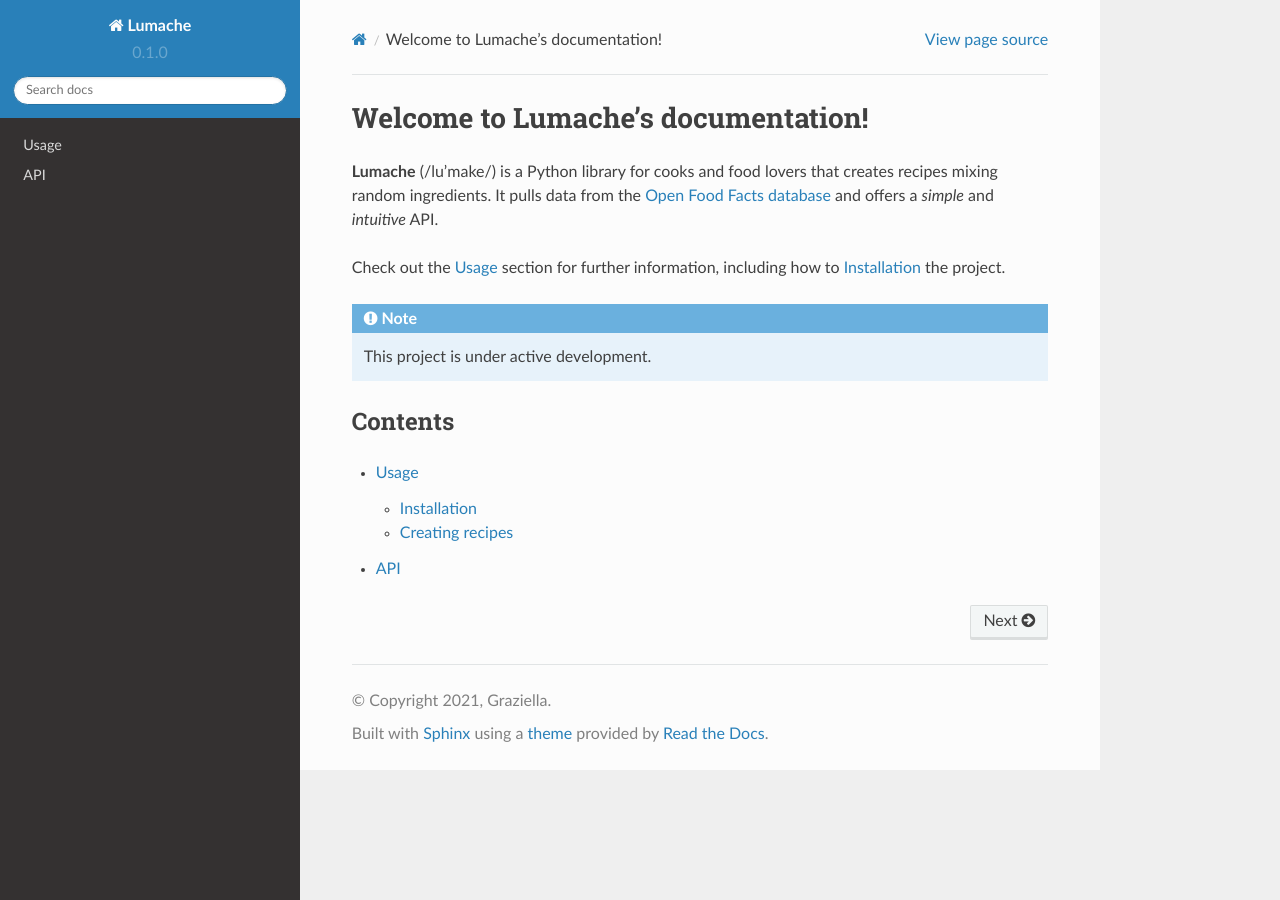
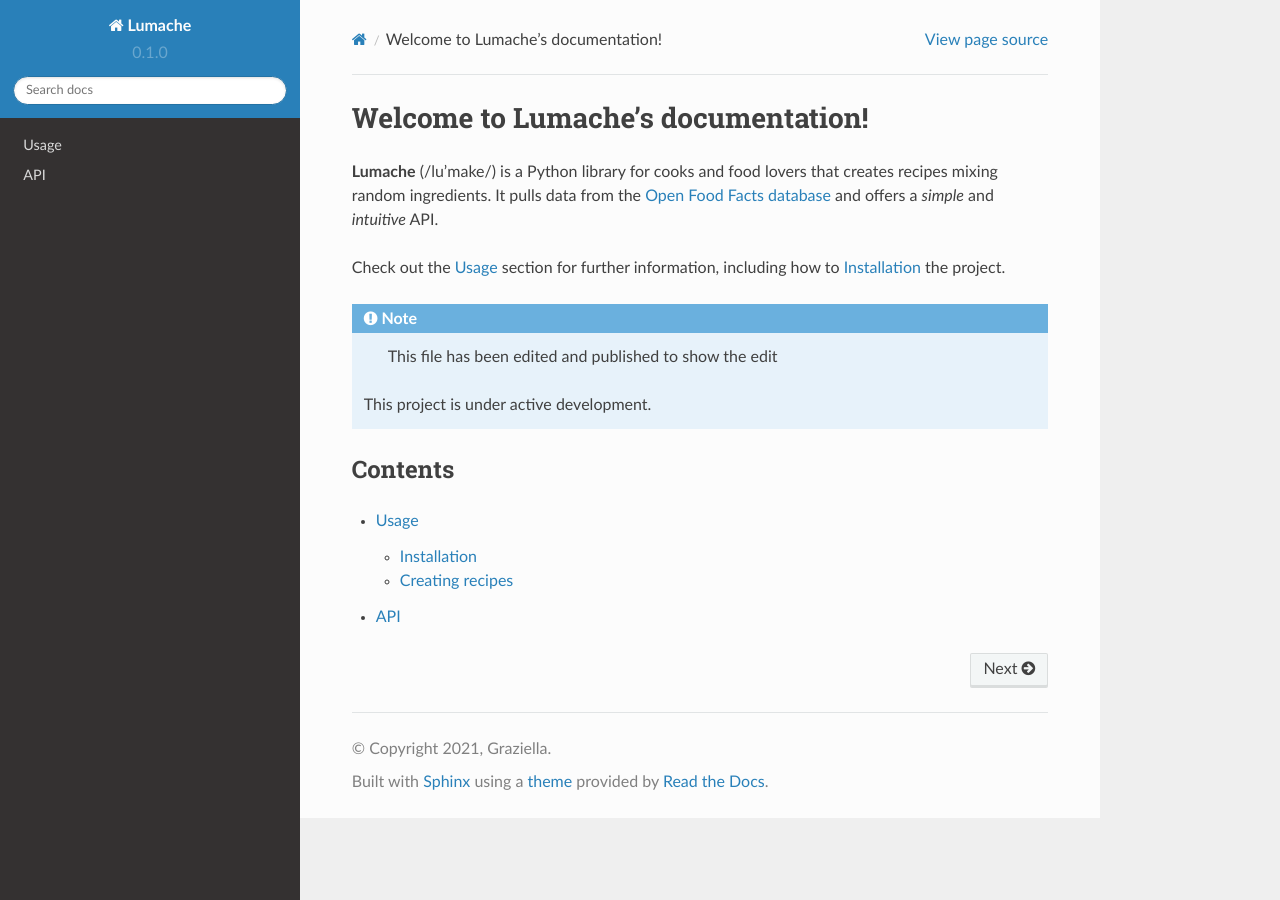
Before and after one commit to nandy200/readthedocs, a Sphinx documentation site: the page built from docs/source/index.rst, in a window 1280 px wide. Built offline with Sphinx 7.4.7 and the Read the Docs theme 2.0.0, drawn with Linux system fonts in a browser that asks for light colours.

Commit message:
Update index.rst

```diff
--- a/docs/source/index.rst
+++ b/docs/source/index.rst
@@ -10,7 +10,7 @@ Check out the :doc:`usage` section for further information, including
 how to :ref:`installation` the project.
 
 .. note::
-
+    This file has been edited and published to show the edit
    This project is under active development.
 
 Contents
```
